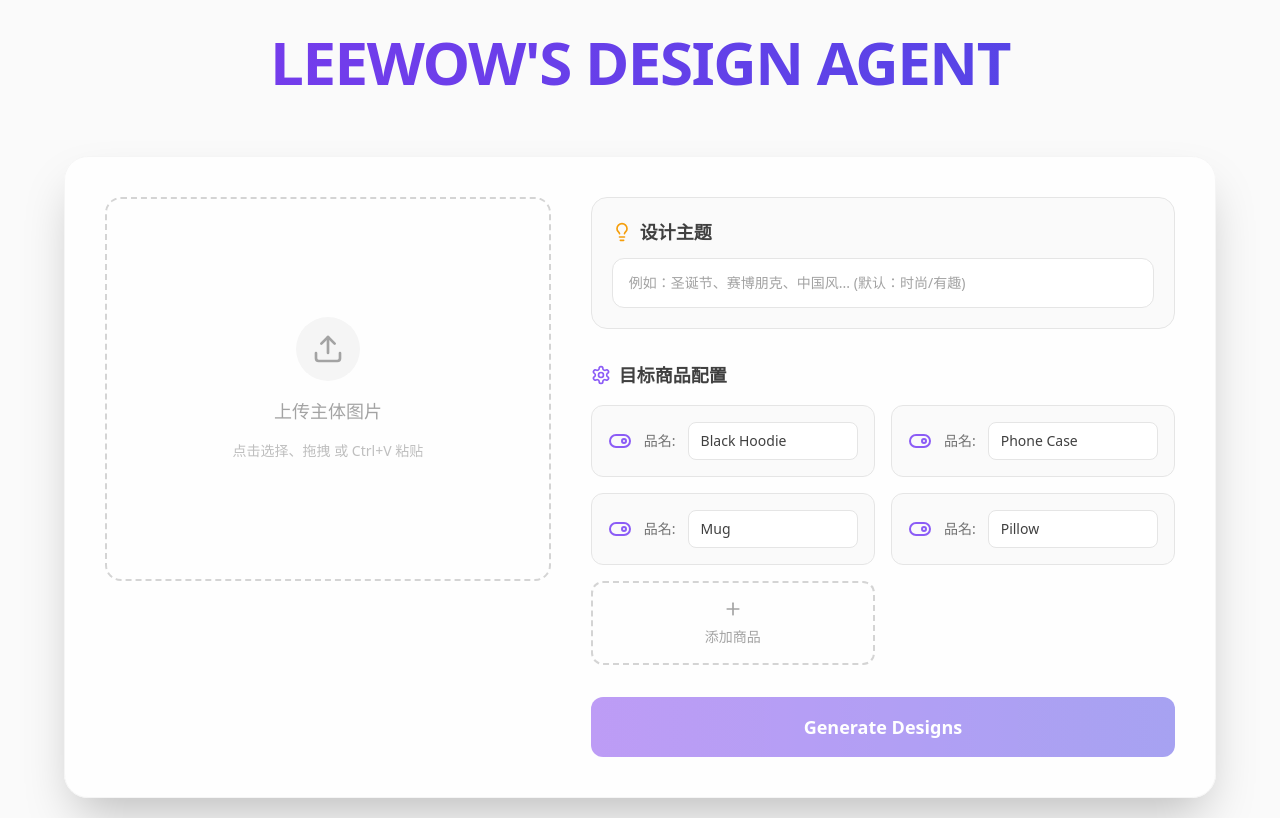
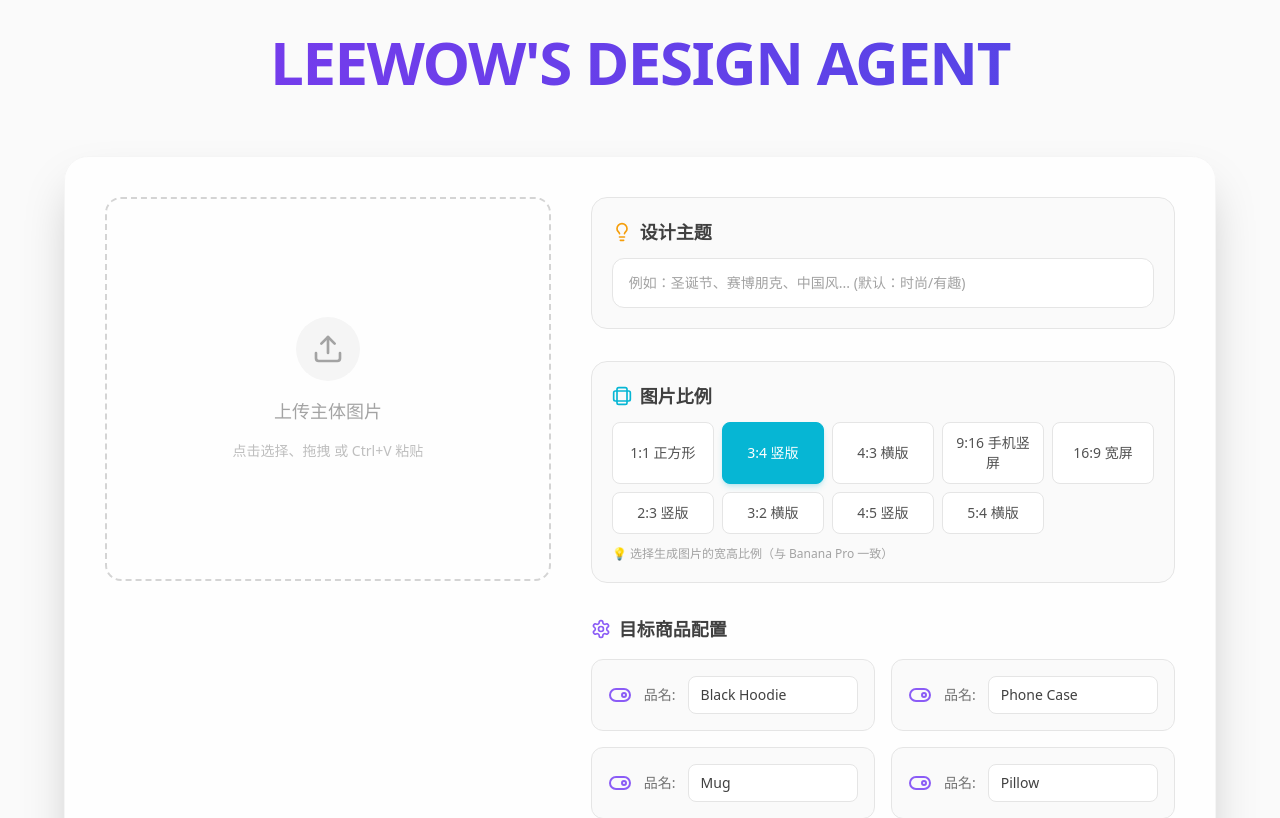
Before and after one commit to gdds2334/leewow-design-agent, a Next.js app: page / in a window 1280 px wide. Shown: the top 818 px of the page. Built offline with nearby package versions, Linux system fonts and the light colour scheme.

Commit message:
feat: 添加图片比例配置功能（与 Banana Pro 一致）

```diff
--- a/app/page.tsx
+++ b/app/page.tsx
@@ -1,7 +1,7 @@
 "use client";
 
 import { useState, useRef, useEffect } from "react";
-import { Upload, Image as ImageIcon, Loader2, X, Plus, Settings, Lightbulb, Download, ZoomIn, Package, ToggleLeft, ToggleRight, RefreshCw, Edit3, FlaskConical, Sparkles } from "lucide-react";
+import { Upload, Image as ImageIcon, Loader2, X, Plus, Settings, Lightbulb, Download, ZoomIn, Package, ToggleLeft, ToggleRight, RefreshCw, Edit3, FlaskConical, Sparkles, RatioIcon } from "lucide-react";
 import clsx from "clsx";
 import { motion, AnimatePresence } from "framer-motion";
 import JSZip from "jszip";
@@ -85,7 +85,7 @@ const analyzeImage = async (image: string, product: string, designTheme: string)
     return JSON.parse(jsonString.trim());
 };
 
-const generateImage = async (image: string, product: string, pattern_desc: string, scene_desc: string) => {
+const generateImage = async (image: string, product: string, pattern_desc: string, scene_desc: string, aspectRatio: string = "3:4") => {
     const client = getClient();
     const fullPrompt = `Design Pattern: ${pattern_desc}. High-end Scene Context: ${scene_desc}`;
 
@@ -98,7 +98,7 @@ const generateImage = async (image: string, product: string, pattern_desc: strin
       3. Reference Style: Mimic provided style if any.
       4. Subject Integration: Blend the subject seamlessly.
       5. Output: Clean, professional product shot.
-      6. Aspect Ratio: 3:4 (Portrait).
+      6. Aspect Ratio: ${aspectRatio}.
       7. Resolution: 2K (High Definition).
       8. RETURN ONLY THE URL.
     `;
@@ -146,7 +146,7 @@ const generateImage = async (image: string, product: string, pattern_desc: strin
     return { result: imageUrl };
 };
 
-const replaceImageSubject = async (originalImageUrl: string, newSubjectUrl: string, product: string, customPrompt?: string) => {
+const replaceImageSubject = async (originalImageUrl: string, newSubjectUrl: string, product: string, customPrompt?: string, aspectRatio: string = "3:4") => {
     const client = getClient();
 
     const systemInstruction = `
@@ -159,7 +159,7 @@ const replaceImageSubject = async (originalImageUrl: string, newSubjectUrl: stri
       3. 操作：将图1中 ${product} 上的主要图形/图案主体，替换为图2中的主体。
       4. 风格：新主体必须采用与图1中图案完全相同的艺术风格。
       5. 输出：一张逼真的商品摄影图，除了图案主体改变外，其他与图1完全一致。
-      6. 比例：3:4（竖版）。
+      6. 比例：${aspectRatio}。
       7. 分辨率：2K（高清）。
       8. 仅返回图片 URL。
     `;
@@ -209,7 +209,7 @@ const replaceImageSubject = async (originalImageUrl: string, newSubjectUrl: stri
 };
 
 // Replace subject AND adapt scene to match new subject
-const replaceImageSubjectWithScene = async (originalImageUrl: string, newSubjectUrl: string, product: string) => {
+const replaceImageSubjectWithScene = async (originalImageUrl: string, newSubjectUrl: string, product: string, aspectRatio: string = "3:4") => {
     const client = getClient();
 
     const systemInstruction = `
@@ -226,7 +226,7 @@ const replaceImageSubjectWithScene = async (originalImageUrl: string, newSubject
          - 场景要能突出主体特点，营造情感共鸣。
       5. 风格：新主体必须采用与图1中图案相似的艺术风格（如卡通、写实等）。
       6. 输出：一张逼真的商品摄影图，商品 ${product} 为主体，场景与新主体特点契合。
-      7. 比例：3:4（竖版）。
+      7. 比例：${aspectRatio}。
       8. 分辨率：2K（高清）。
       9. 仅返回图片 URL。
     `;
@@ -277,6 +277,21 @@ const replaceImageSubjectWithScene = async (originalImageUrl: string, newSubject
     return { result: imageUrl };
 };
 
+// Aspect Ratio options (aligned with Banana Pro)
+const ASPECT_RATIOS = [
+  { id: "1:1", label: "1:1 正方形", value: "1:1" },
+  { id: "3:4", label: "3:4 竖版", value: "3:4" },
+  { id: "4:3", label: "4:3 横版", value: "4:3" },
+  { id: "9:16", label: "9:16 手机竖屏", value: "9:16" },
+  { id: "16:9", label: "16:9 宽屏", value: "16:9" },
+  { id: "2:3", label: "2:3 竖版", value: "2:3" },
+  { id: "3:2", label: "3:2 横版", value: "3:2" },
+  { id: "4:5", label: "4:5 竖版", value: "4:5" },
+  { id: "5:4", label: "5:4 横版", value: "5:4" },
+];
+
+const DEFAULT_ASPECT_RATIO = "3:4";
+
 // Default products
 const DEFAULT_PRODUCTS = [
   { id: "1", name: "Black Hoodie", enabled: true /* inspirationImage: null */ },
@@ -339,6 +354,7 @@ type GenerationResult = {
 export default function Home() {
   const [images, setImages] = useState<SubjectImage[]>([]);
   const [designTheme, setDesignTheme] = useState<string>("");
+  const [aspectRatio, setAspectRatio] = useState<string>(DEFAULT_ASPECT_RATIO);
   const [products, setProducts] = useState<ProductItem[]>(DEFAULT_PRODUCTS);
   const [status, setStatus] = useState<"idle" | "analyzing" | "generating" | "done">("idle");
   const [progressMessage, setProgressMessage] = useState<string>("");
@@ -386,6 +402,12 @@ export default function Home() {
           setDesignTheme(savedTheme);
       }
 
+      // Load aspect ratio
+      const savedAspectRatio = localStorage.getItem("leewow_aspect_ratio");
+      if (savedAspectRatio) {
+          setAspectRatio(savedAspectRatio);
+      }
+
       setIsLoaded(true); // Mark initialization as complete
   }, []);
 
@@ -402,6 +424,13 @@ export default function Home() {
           localStorage.setItem("leewow_design_theme", designTheme);
       }
   }, [designTheme, isLoaded]);
+
+  // Save aspect ratio to localStorage whenever it changes
+  useEffect(() => {
+      if (isLoaded) {
+          localStorage.setItem("leewow_aspect_ratio", aspectRatio);
+      }
+  }, [aspectRatio, isLoaded]);
 
     // Handle ESC key to close modal
     useEffect(() => {
@@ -679,7 +708,7 @@ export default function Home() {
 
                 try {
                     if (signal.aborted) throw new Error("Aborted");
-                    const genData = await generateImage(img.url, productName, pattern_desc, scene_desc);
+                    const genData = await generateImage(img.url, productName, pattern_desc, scene_desc, aspectRatio);
                     clearInterval(genTimer);
 
                     updateItemState({
@@ -933,7 +962,8 @@ export default function Home() {
               currentVer.url,
               item.newSubjectImage,
               item.product,
-              item.replacePrompt
+              item.replacePrompt,
+              aspectRatio
           );
 
           if (!genData.result) throw new Error("No result from API");
@@ -1055,7 +1085,8 @@ export default function Home() {
                   currentVer.url,
                   testImageBase64,
                   item.product,
-                  item.replacePrompt
+                  item.replacePrompt,
+                  aspectRatio
               );
 
               if (genData.result) {
@@ -1182,7 +1213,8 @@ export default function Home() {
               const genData = await replaceImageSubjectWithScene(
                   currentVer.url,
                   testImageBase64,
-                  item.product
+                  item.product,
+                  aspectRatio
               );
 
               if (genData.result) {
@@ -1387,6 +1419,32 @@ export default function Home() {
                             />
                         </div>
 
+                        {/* Aspect Ratio Selector */}
+                        <div className="bg-neutral-50 dark:bg-neutral-700/30 p-5 rounded-2xl border border-neutral-200 dark:border-neutral-600">
+                            <h3 className="text-lg font-semibold mb-3 flex items-center gap-2 text-neutral-700 dark:text-neutral-200">
+                                <RatioIcon className="w-5 h-5 text-cyan-500" /> 图片比例
+                            </h3>
+                            <div className="grid grid-cols-3 sm:grid-cols-5 gap-2">
+                                {ASPECT_RATIOS.map((ratio) => (
+                                    <button
+                                        key={ratio.id}
+                                        onClick={() => setAspectRatio(ratio.value)}
+                                        className={clsx(
+                                            "px-3 py-2.5 rounded-lg text-sm font-medium transition-all border",
+                                            aspectRatio === ratio.value
+                                                ? "bg-cyan-500 text-white border-cyan-500 shadow-md shadow-cyan-500/20"
+                                                : "bg-white dark:bg-neutral-800 text-neutral-600 dark:text-neutral-300 border-neutral-200 dark:border-neutral-600 hover:border-cyan-400 hover:text-cyan-500"
+                                        )}
+                                    >
+                                        {ratio.label}
+                                    </button>
+                                ))}
+                            </div>
+                            <p className="text-xs text-neutral-400 mt-3">
+                                💡 选择生成图片的宽高比例（与 Banana Pro 一致）
+                            </p>
+                        </div>
+
                         {/* Target Products */}
                         <div>
                             <h3 className="text-lg font-semibold mb-4 flex items-center gap-2 text-neutral-700 dark:text-neutral-200">
```
Also changed, not shown: 1 other file (tests, documents, lock files or other folders).
